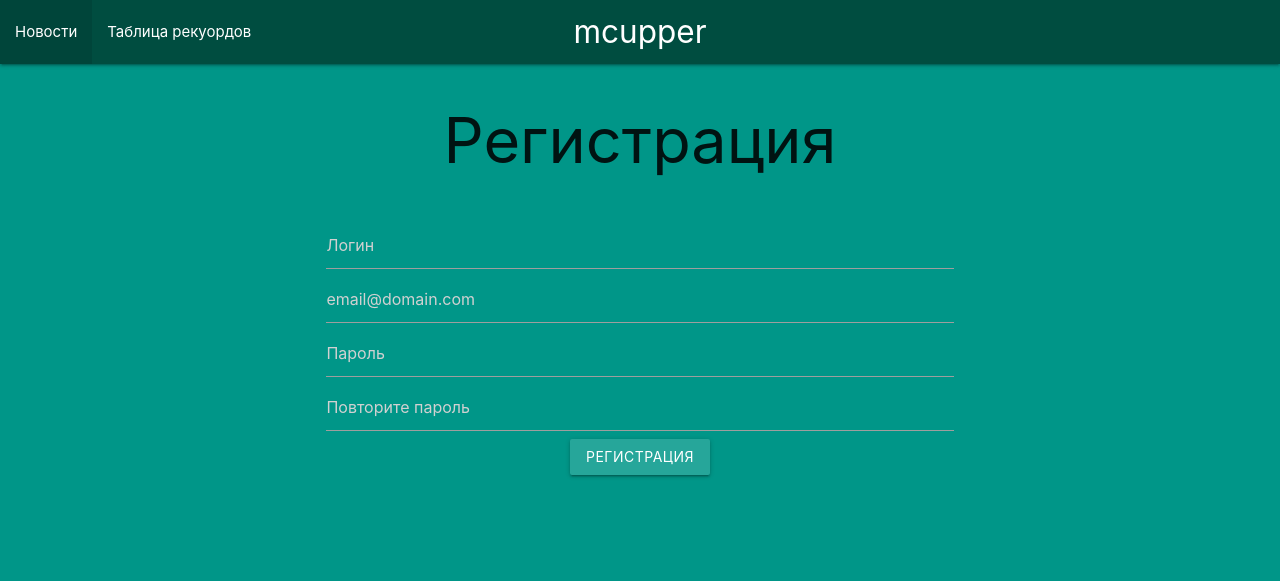
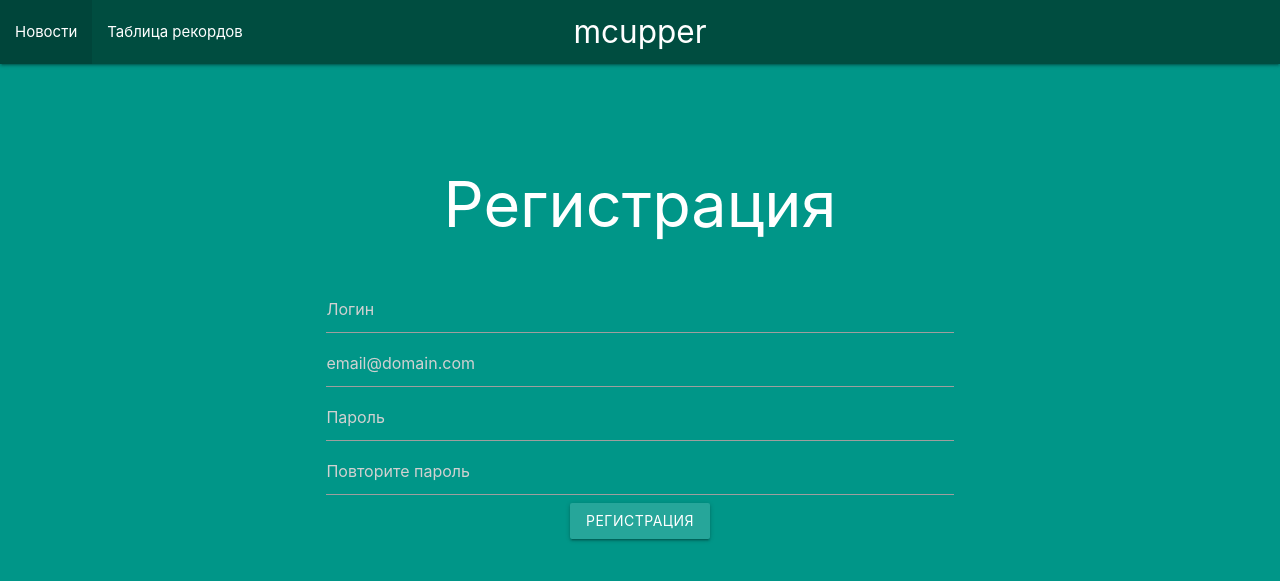
Before and after one commit to khirnick/mcupper, a Django app: page /signup/ in a window 1280 px wide. Shown: the top 581 px of the page. Run offline with Django 3.2, Linux system fonts and the light colour scheme; some libraries are stand-ins or nearby versions.

Commit message:
some style changes

```diff
--- a/cupper/templates/cupper/base.html
+++ b/cupper/templates/cupper/base.html
@@ -18,12 +18,12 @@
       <a href="#" class="brand-logo center">mcupper</a>
       <ul id="nav-mobile" class="left hide-on-med-and-down">
         <li><a href="#">Новости</a></li>
-        <li><a href="#">Таблица рекуордов</a></li>
+        <li><a href="#">Таблица рекордов</a></li>
       </ul>
     </div>
   </nav>
 
-<div class="container">
+<div class="container main-container">
      {% block content %}{% endblock %}
 </div>
 
--- a/cupper/templates/cupper/signup.html
+++ b/cupper/templates/cupper/signup.html
@@ -1,7 +1,7 @@
 {% extends 'cupper/base.html' %}
 {% block content %}
-    <div class="container align-items-start" style="text-align: center">
-    <h1>Регистрация</h1><br/>
+    <div class="container align-items-start white-text" style="text-align: center">
+    <h1 class="white-text">Регистрация</h1><br/>
 <form method="post" class="form-group" style="vertical-align: middle">
     {%  csrf_token %}
     {% for field in form %}
--- a/static/cupper/style.css
+++ b/static/cupper/style.css
@@ -0,0 +1,3 @@
+.main-container {
+    padding-top: 5%;
+}
```
